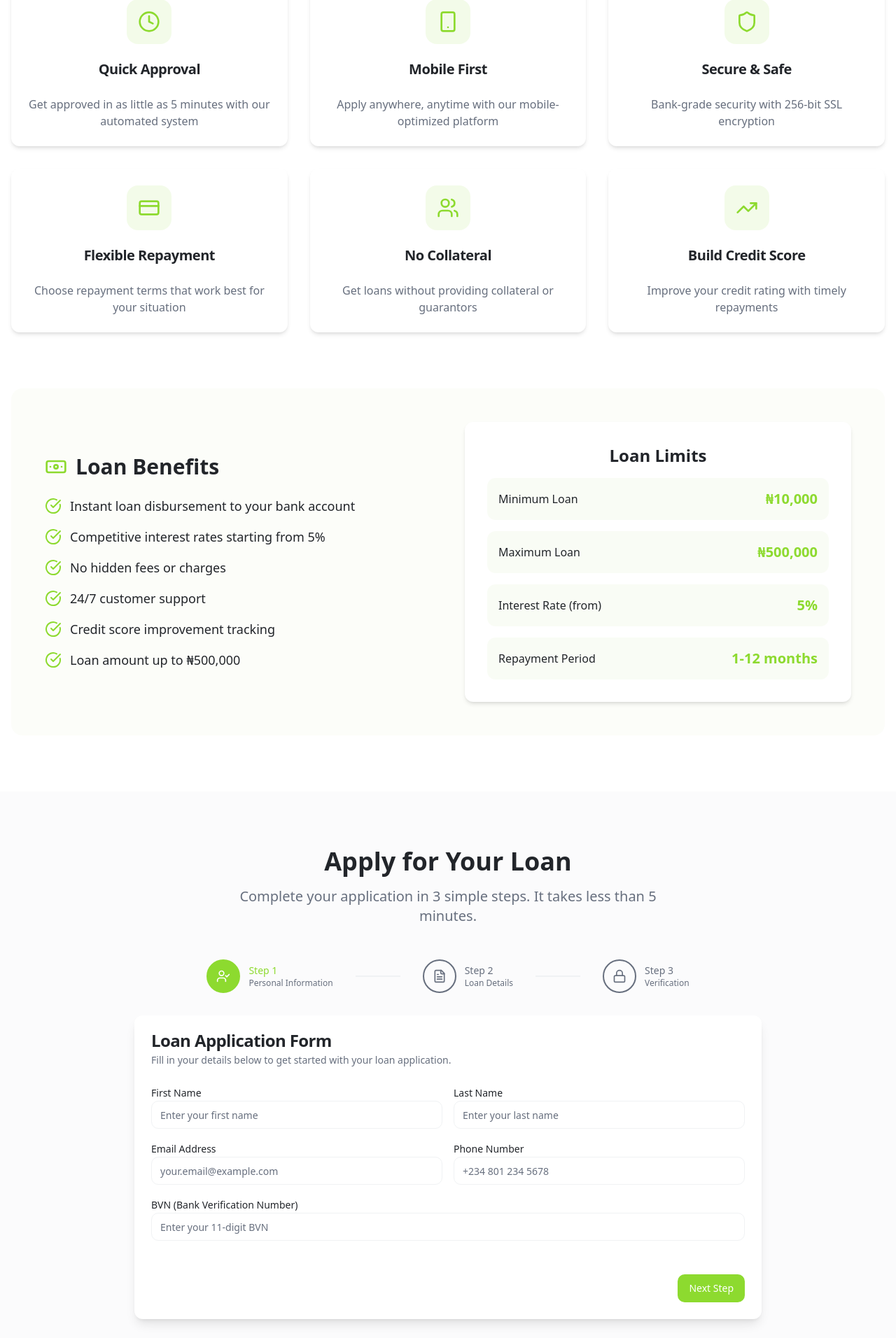
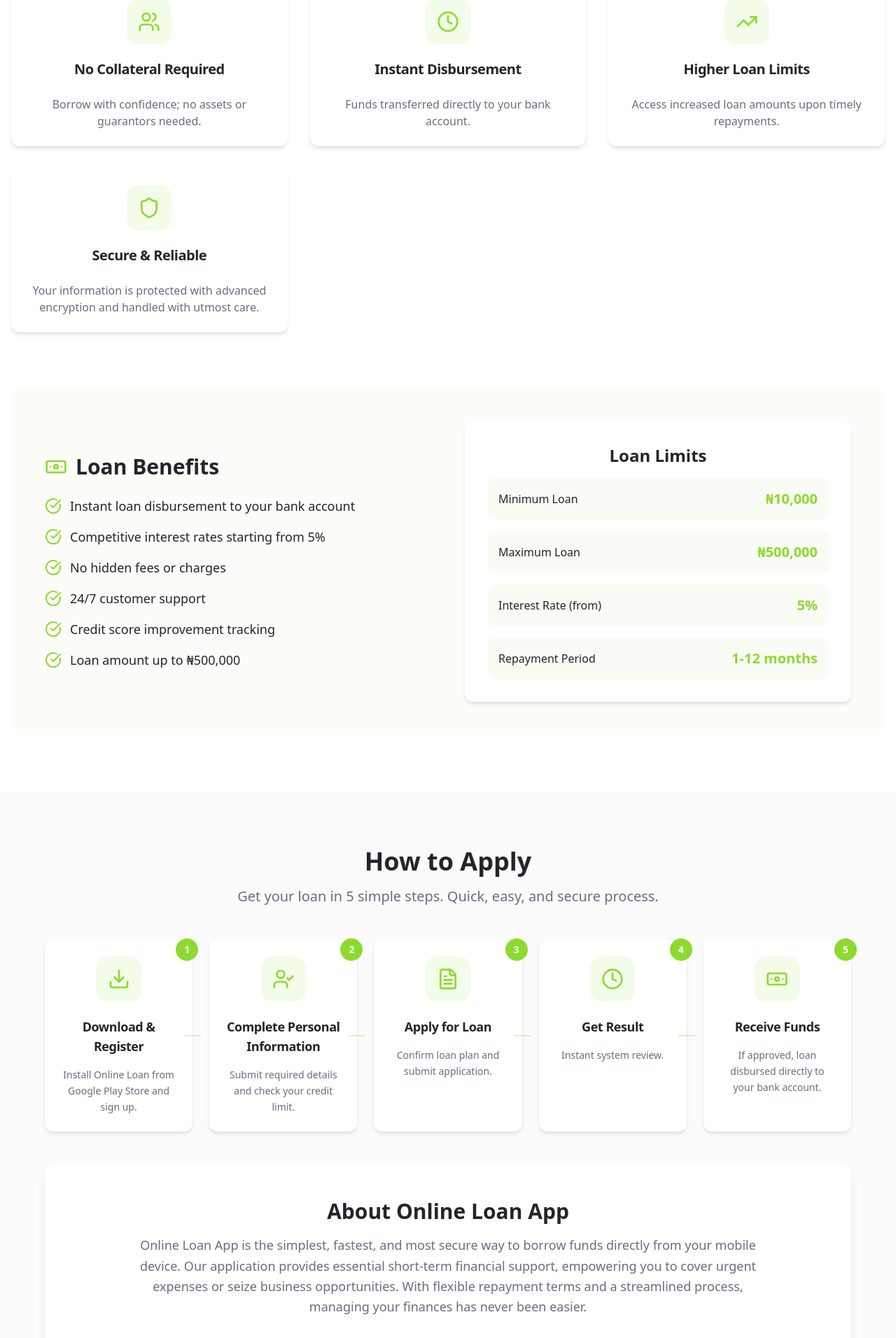
Before and after one commit to xc916/green-cash-connect, a React (Vite) app: page / in a window 1280 px wide. Shown: the part 1848-3760 px from the top of the page at 70% size. Built offline with nearby package versions, Linux system fonts and the light colour scheme.

Commit message:
Update Features and Apply sections
Update the detailed descriptions for the Features and Apply modules with the provided content.

```diff
--- a/src/components/ApplicationForm.tsx
+++ b/src/components/ApplicationForm.tsx
@@ -1,300 +1,109 @@
-import { useState } from "react";
 import { Card, CardContent, CardDescription, CardHeader, CardTitle } from "@/components/ui/card";
 import { Button } from "@/components/ui/button";
-import { Input } from "@/components/ui/input";
-import { Label } from "@/components/ui/label";
-import { Select, SelectContent, SelectItem, SelectTrigger, SelectValue } from "@/components/ui/select";
 import { useToast } from "@/hooks/use-toast";
-import { UserCheck, FileText, Lock } from "lucide-react";
+import { Download, UserCheck, FileText, Clock, Banknote } from "lucide-react";
 
 const ApplicationForm = () => {
   const { toast } = useToast();
-  const [currentStep, setCurrentStep] = useState(1);
-  const [formData, setFormData] = useState({
-    firstName: '',
-    lastName: '',
-    email: '',
-    phone: '',
-    bvn: '',
-    loanAmount: '',
-    loanPurpose: '',
-    employmentStatus: '',
-    monthlyIncome: ''
-  });
-
-  const handleInputChange = (field: string, value: string) => {
-    setFormData(prev => ({ ...prev, [field]: value }));
-  };
-
-  const handleSubmit = (e: React.FormEvent) => {
-    e.preventDefault();
-    toast({
-      title: "Application Submitted!",
-      description: "We'll review your application and get back to you within 24 hours.",
-    });
-  };
 
   const steps = [
     {
       number: 1,
-      title: "Personal Information",
-      icon: <UserCheck className="w-5 h-5" />
+      title: "Download & Register",
+      description: "Install Online Loan from Google Play Store and sign up.",
+      icon: <Download className="w-8 h-8" />
     },
     {
       number: 2,
-      title: "Loan Details",
-      icon: <FileText className="w-5 h-5" />
+      title: "Complete Personal Information",
+      description: "Submit required details and check your credit limit.",
+      icon: <UserCheck className="w-8 h-8" />
     },
     {
       number: 3,
-      title: "Verification",
-      icon: <Lock className="w-5 h-5" />
+      title: "Apply for Loan",
+      description: "Confirm loan plan and submit application.",
+      icon: <FileText className="w-8 h-8" />
+    },
+    {
+      number: 4,
+      title: "Get Result",
+      description: "Instant system review.",
+      icon: <Clock className="w-8 h-8" />
+    },
+    {
+      number: 5,
+      title: "Receive Funds",
+      description: "If approved, loan disbursed directly to your bank account.",
+      icon: <Banknote className="w-8 h-8" />
     }
   ];
+
+  const handleApply = () => {
+    toast({
+      title: "Get Started!",
+      description: "Download the Online Loan app from Google Play Store to begin your application.",
+    });
+  };
 
   return (
     <section className="py-20 bg-muted/30">
       <div className="container mx-auto px-4">
         <div className="text-center mb-12">
-          <h2 className="text-4xl font-bold mb-4">Apply for Your Loan</h2>
+          <h2 className="text-4xl font-bold mb-4">How to Apply</h2>
           <p className="text-xl text-muted-foreground max-w-2xl mx-auto">
-            Complete your application in 3 simple steps. It takes less than 5 minutes.
+            Get your loan in 5 simple steps. Quick, easy, and secure process.
           </p>
         </div>
 
-        <div className="max-w-4xl mx-auto">
-          {/* Progress Steps */}
-          <div className="flex justify-center mb-8">
-            <div className="flex items-center space-x-8">
+        <div className="max-w-6xl mx-auto">
+          {/* Steps Grid */}
+          <div className="grid md:grid-cols-2 lg:grid-cols-5 gap-6 mb-12">
             {steps.map((step, index) => (
-                <div key={step.number} className="flex items-center">
-                  <div className={`
-                    flex items-center justify-center w-12 h-12 rounded-full border-2
-                    ${currentStep >= step.number
-                      ? 'bg-primary border-primary text-white'
-                      : 'border-muted-foreground text-muted-foreground'
-                    }
-                  `}>
+              <Card key={step.number} className="text-center hover:shadow-lg transition-shadow border-0 shadow-md relative">
+                <CardHeader className="pb-4">
+                  <div className="w-16 h-16 bg-primary/10 rounded-2xl flex items-center justify-center mx-auto mb-4 text-primary">
                     {step.icon}
                   </div>
-                  <div className="ml-3 hidden sm:block">
-                    <div className={`text-sm font-medium ${
-                      currentStep >= step.number ? 'text-primary' : 'text-muted-foreground'
-                    }`}>
-                      Step {step.number}
+                  <div className="absolute -top-2 -right-2 w-8 h-8 bg-primary rounded-full flex items-center justify-center text-white font-bold text-sm">
+                    {step.number}
                   </div>
-                    <div className="text-xs text-muted-foreground">{step.title}</div>
-                  </div>
+                  <CardTitle className="text-lg">{step.title}</CardTitle>
+                </CardHeader>
+                <CardContent className="pt-0">
+                  <CardDescription className="text-sm leading-relaxed">
+                    {step.description}
+                  </CardDescription>
+                </CardContent>
+                {/* Connection Line */}
                 {index < steps.length - 1 && (
-                    <div className={`w-16 h-0.5 ml-8 ${
-                      currentStep > step.number ? 'bg-primary' : 'bg-muted'
-                    }`} />
+                  <div className="hidden lg:block absolute top-1/2 -right-3 w-6 h-0.5 bg-primary/30 transform -translate-y-1/2 z-10"></div>
                 )}
-                </div>
+              </Card>
             ))}
           </div>
+
+          {/* About Us Section */}
+          <div className="bg-white rounded-2xl p-8 lg:p-12 shadow-lg">
+            <div className="text-center mb-8">
+              <h3 className="text-3xl font-bold mb-4">About Online Loan App</h3>
+              <p className="text-lg text-muted-foreground max-w-4xl mx-auto leading-relaxed">
+                Online Loan App is the simplest, fastest, and most secure way to borrow funds directly from your mobile device.
+                Our application provides essential short-term financial support, empowering you to cover urgent expenses or seize business opportunities.
+                With flexible repayment terms and a streamlined process, managing your finances has never been easier.
+              </p>
             </div>
 
-          <Card className="shadow-lg border-0">
-            <CardHeader>
-              <CardTitle>Loan Application Form</CardTitle>
-              <CardDescription>
-                Fill in your details below to get started with your loan application.
-              </CardDescription>
-            </CardHeader>
-            <CardContent>
-              <form onSubmit={handleSubmit} className="space-y-6">
-                {currentStep === 1 && (
-                  <div className="space-y-4">
-                    <div className="grid md:grid-cols-2 gap-4">
-                      <div>
-                        <Label htmlFor="firstName">First Name</Label>
-                        <Input
-                          id="firstName"
-                          value={formData.firstName}
-                          onChange={(e) => handleInputChange('firstName', e.target.value)}
-                          placeholder="Enter your first name"
-                          required
-                        />
-                      </div>
-                      <div>
-                        <Label htmlFor="lastName">Last Name</Label>
-                        <Input
-                          id="lastName"
-                          value={formData.lastName}
-                          onChange={(e) => handleInputChange('lastName', e.target.value)}
-                          placeholder="Enter your last name"
-                          required
-                        />
+            <div className="text-center">
+              <Button size="lg" onClick={handleApply} className="px-8 py-6 h-auto text-lg">
+                <Download className="mr-2 w-5 h-5" />
+                Download App & Get Started
+              </Button>
+              <p className="mt-4 text-sm text-muted-foreground">
+                Available on Google Play Store
+              </p>
             </div>
           </div>
-                    <div className="grid md:grid-cols-2 gap-4">
-                      <div>
-                        <Label htmlFor="email">Email Address</Label>
-                        <Input
-                          id="email"
-                          type="email"
-                          value={formData.email}
-                          onChange={(e) => handleInputChange('email', e.target.value)}
-                          placeholder="your.email@example.com"
-                          required
-                        />
-                      </div>
-                      <div>
-                        <Label htmlFor="phone">Phone Number</Label>
-                        <Input
-                          id="phone"
-                          value={formData.phone}
-                          onChange={(e) => handleInputChange('phone', e.target.value)}
-                          placeholder="+234 801 234 5678"
-                          required
-                        />
-                      </div>
-                    </div>
-                    <div>
-                      <Label htmlFor="bvn">BVN (Bank Verification Number)</Label>
-                      <Input
-                        id="bvn"
-                        value={formData.bvn}
-                        onChange={(e) => handleInputChange('bvn', e.target.value)}
-                        placeholder="Enter your 11-digit BVN"
-                        maxLength={11}
-                        required
-                      />
-                    </div>
-                  </div>
-                )}
-
-                {currentStep === 2 && (
-                  <div className="space-y-4">
-                    <div className="grid md:grid-cols-2 gap-4">
-                      <div>
-                        <Label htmlFor="loanAmount">Loan Amount (₦)</Label>
-                        <Select value={formData.loanAmount} onValueChange={(value) => handleInputChange('loanAmount', value)}>
-                          <SelectTrigger>
-                            <SelectValue placeholder="Select loan amount" />
-                          </SelectTrigger>
-                          <SelectContent>
-                            <SelectItem value="10000">₦10,000</SelectItem>
-                            <SelectItem value="25000">₦25,000</SelectItem>
-                            <SelectItem value="50000">₦50,000</SelectItem>
-                            <SelectItem value="100000">₦100,000</SelectItem>
-                            <SelectItem value="250000">₦250,000</SelectItem>
-                            <SelectItem value="500000">₦500,000</SelectItem>
-                          </SelectContent>
-                        </Select>
-                      </div>
-                      <div>
-                        <Label htmlFor="loanPurpose">Loan Purpose</Label>
-                        <Select value={formData.loanPurpose} onValueChange={(value) => handleInputChange('loanPurpose', value)}>
-                          <SelectTrigger>
-                            <SelectValue placeholder="What do you need the loan for?" />
-                          </SelectTrigger>
-                          <SelectContent>
-                            <SelectItem value="business">Business</SelectItem>
-                            <SelectItem value="education">Education</SelectItem>
-                            <SelectItem value="medical">Medical Emergency</SelectItem>
-                            <SelectItem value="personal">Personal</SelectItem>
-                            <SelectItem value="home">Home Improvement</SelectItem>
-                            <SelectItem value="other">Other</SelectItem>
-                          </SelectContent>
-                        </Select>
-                      </div>
-                    </div>
-                    <div className="grid md:grid-cols-2 gap-4">
-                      <div>
-                        <Label htmlFor="employmentStatus">Employment Status</Label>
-                        <Select value={formData.employmentStatus} onValueChange={(value) => handleInputChange('employmentStatus', value)}>
-                          <SelectTrigger>
-                            <SelectValue placeholder="Select employment status" />
-                          </SelectTrigger>
-                          <SelectContent>
-                            <SelectItem value="employed">Employed</SelectItem>
-                            <SelectItem value="self-employed">Self Employed</SelectItem>
-                            <SelectItem value="business-owner">Business Owner</SelectItem>
-                            <SelectItem value="student">Student</SelectItem>
-                            <SelectItem value="unemployed">Unemployed</SelectItem>
-                          </SelectContent>
-                        </Select>
-                      </div>
-                      <div>
-                        <Label htmlFor="monthlyIncome">Monthly Income (₦)</Label>
-                        <Select value={formData.monthlyIncome} onValueChange={(value) => handleInputChange('monthlyIncome', value)}>
-                          <SelectTrigger>
-                            <SelectValue placeholder="Select income range" />
-                          </SelectTrigger>
-                          <SelectContent>
-                            <SelectItem value="under-50000">Under ₦50,000</SelectItem>
-                            <SelectItem value="50000-100000">₦50,000 - ₦100,000</SelectItem>
-                            <SelectItem value="100000-250000">₦100,000 - ₦250,000</SelectItem>
-                            <SelectItem value="250000-500000">₦250,000 - ₦500,000</SelectItem>
-                            <SelectItem value="over-500000">Over ₦500,000</SelectItem>
-                          </SelectContent>
-                        </Select>
-                      </div>
-                    </div>
-                  </div>
-                )}
-
-                {currentStep === 3 && (
-                  <div className="text-center space-y-6">
-                    <div className="bg-accent/50 rounded-xl p-8">
-                      <h3 className="text-2xl font-bold mb-4">Review Your Application</h3>
-                      <div className="grid md:grid-cols-2 gap-4 text-left">
-                        <div>
-                          <strong>Name:</strong> {formData.firstName} {formData.lastName}
-                        </div>
-                        <div>
-                          <strong>Email:</strong> {formData.email}
-                        </div>
-                        <div>
-                          <strong>Phone:</strong> {formData.phone}
-                        </div>
-                        <div>
-                          <strong>Loan Amount:</strong> ₦{formData.loanAmount}
-                        </div>
-                        <div>
-                          <strong>Purpose:</strong> {formData.loanPurpose}
-                        </div>
-                        <div>
-                          <strong>Employment:</strong> {formData.employmentStatus}
-                        </div>
-                      </div>
-                    </div>
-                    <p className="text-muted-foreground">
-                      By submitting this application, you agree to our terms and conditions
-                      and authorize us to verify the information provided.
-                    </p>
-                  </div>
-                )}
-
-                <div className="flex justify-between pt-6">
-                  {currentStep > 1 && (
-                    <Button
-                      type="button"
-                      variant="outline"
-                      onClick={() => setCurrentStep(currentStep - 1)}
-                    >
-                      Previous
-                    </Button>
-                  )}
-                  {currentStep < 3 ? (
-                    <Button
-                      type="button"
-                      onClick={() => setCurrentStep(currentStep + 1)}
-                      className="ml-auto"
-                    >
-                      Next Step
-                    </Button>
-                  ) : (
-                    <Button type="submit" className="ml-auto">
-                      Submit Application
-                    </Button>
-                  )}
-                </div>
-              </form>
-            </CardContent>
-          </Card>
         </div>
       </div>
     </section>
--- a/src/components/Features.tsx
+++ b/src/components/Features.tsx
@@ -13,34 +13,24 @@ import {
 const Features = () => {
   const features = [
     {
-      icon: <Clock className="w-8 h-8" />,
-      title: "Quick Approval",
-      description: "Get approved in as little as 5 minutes with our automated system"
+      icon: <Users className="w-8 h-8" />,
+      title: "No Collateral Required",
+      description: "Borrow with confidence; no assets or guarantors needed."
     },
     {
-      icon: <Smartphone className="w-8 h-8" />,
-      title: "Mobile First",
-      description: "Apply anywhere, anytime with our mobile-optimized platform"
+      icon: <Clock className="w-8 h-8" />,
+      title: "Instant Disbursement",
+      description: "Funds transferred directly to your bank account."
+    },
+    {
+      icon: <TrendingUp className="w-8 h-8" />,
+      title: "Higher Loan Limits",
+      description: "Access increased loan amounts upon timely repayments."
     },
     {
       icon: <Shield className="w-8 h-8" />,
-      title: "Secure & Safe",
-      description: "Bank-grade security with 256-bit SSL encryption"
-    },
-    {
-      icon: <CreditCard className="w-8 h-8" />,
-      title: "Flexible Repayment",
-      description: "Choose repayment terms that work best for your situation"
-    },
-    {
-      icon: <Users className="w-8 h-8" />,
-      title: "No Collateral",
-      description: "Get loans without providing collateral or guarantors"
-    },
-    {
-      icon: <TrendingUp className="w-8 h-8" />,
-      title: "Build Credit Score",
-      description: "Improve your credit rating with timely repayments"
+      title: "Secure & Reliable",
+      description: "Your information is protected with advanced encryption and handled with utmost care."
     }
   ];
 
```
Lines whose indentation alone changed are shown as unchanged.
